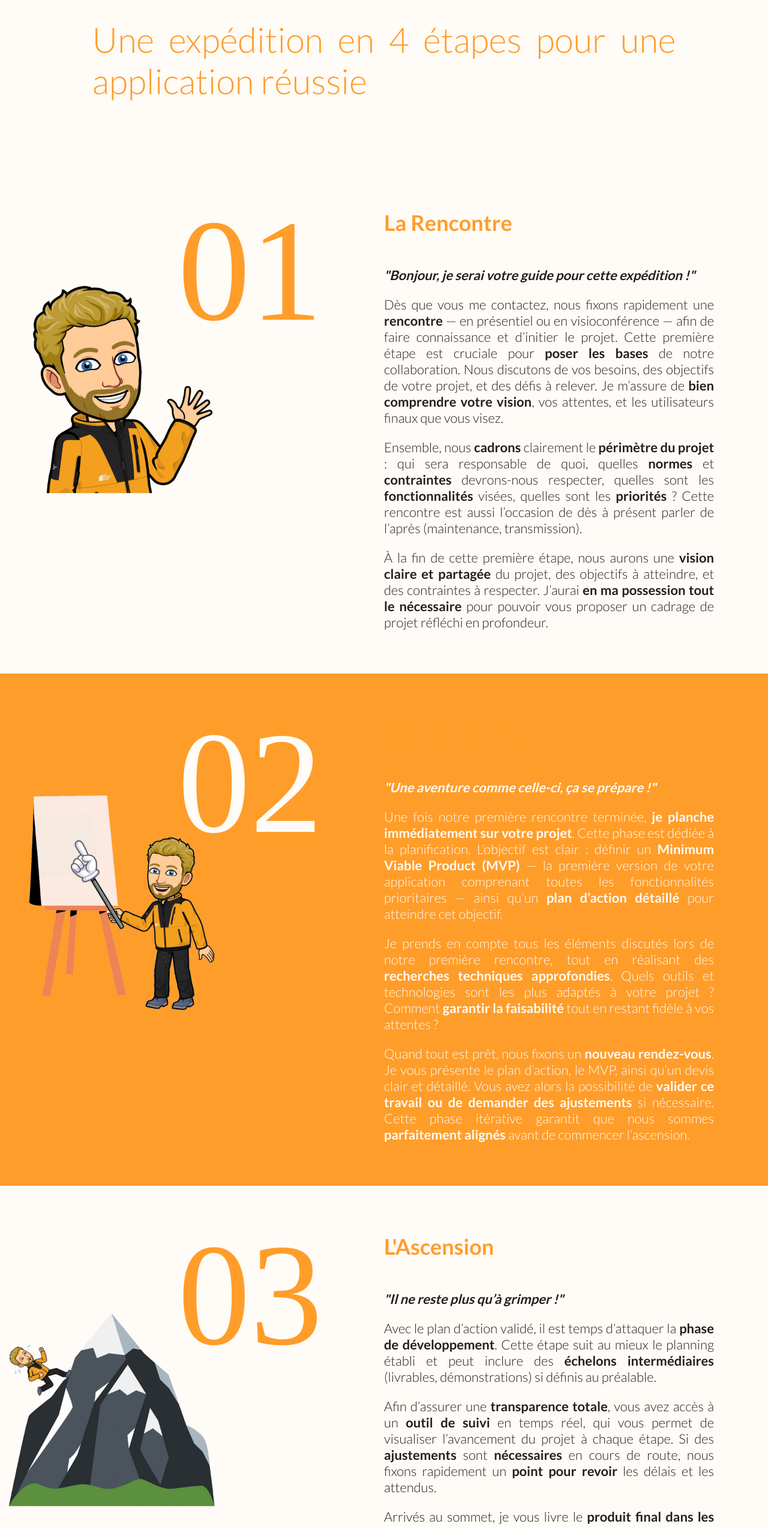
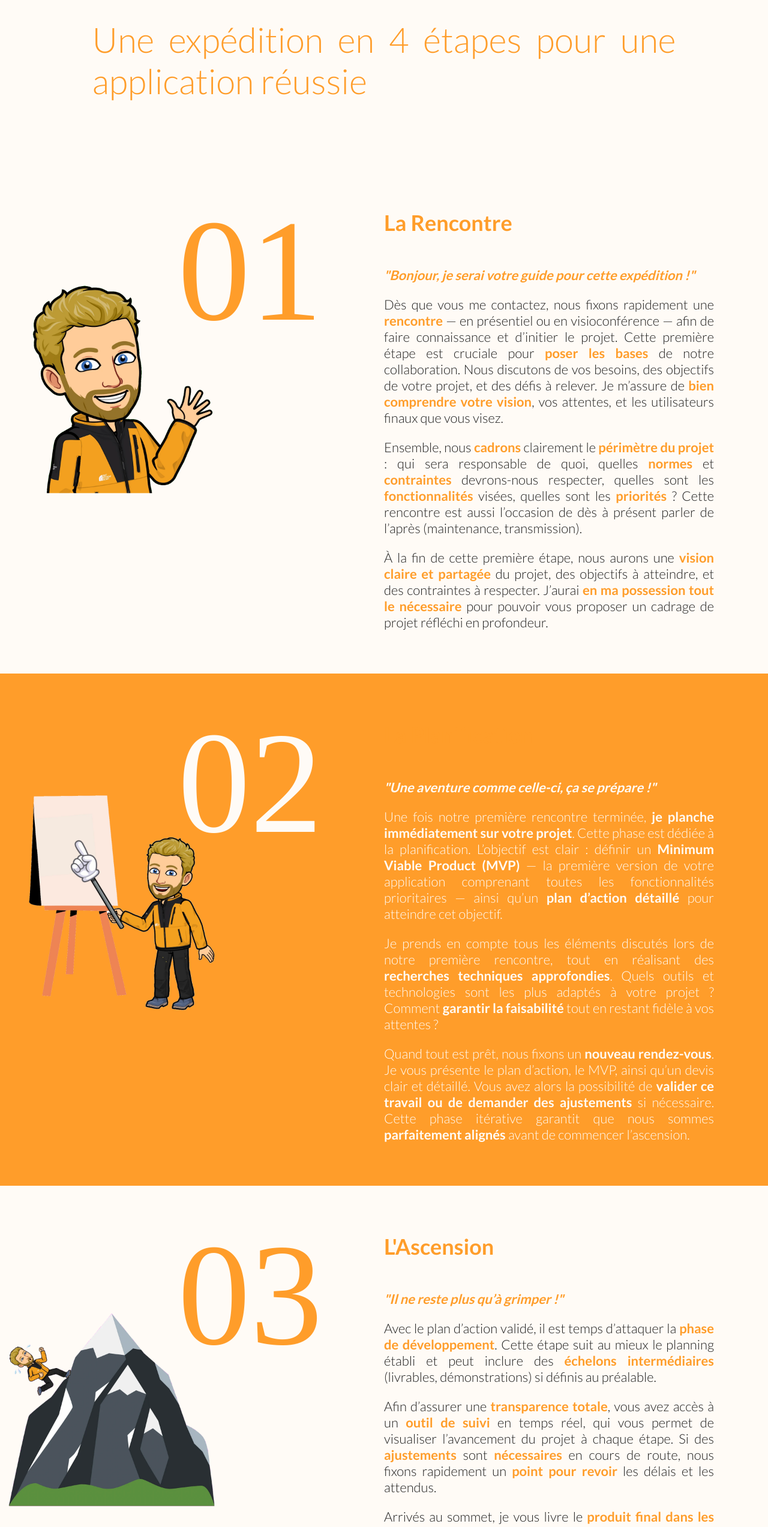
Before and after one commit to remip-dev/mountain-developer-webapp, a Vue app: page /#/method in a window 1280 px wide. Shown: the part 234-2780 px from the top of the page at 60% size. Built offline with nearby package versions, Linux system fonts and the light colour scheme; a web font is replaced by a local one.

Commit message:
refonte text color

```diff
--- a/src/components/StepMethod.vue
+++ b/src/components/StepMethod.vue
@@ -136,6 +136,16 @@ onMounted(() => {
 :deep(.citation) {
   font-weight: 700;
   font-style: italic;
+  color: var(--tertiary-color);
+}
+
+:deep(span) {
+  font-weight: 700;
+  color: var(--tertiary-color);
+}
+
+.beige :deep(span) {
+  color: var(--primary-color);
 }
 
 @media (max-width: 1220px) {
--- a/src/components/projects/FeedbackClient.vue
+++ b/src/components/projects/FeedbackClient.vue
@@ -11,7 +11,7 @@ defineProps<{
     <div class="client-container">
       <img src="@/assets/icons/client.svg" />
       <p>{{ feedback.name }}</p>
-      <p>{{ feedback.client }}</p>
+      <p class="bold">{{ feedback.client }}</p>
     </div>
     <div class="rating-container">
       <RatingScale class="scale" :mark="feedback.rating" />
@@ -60,6 +60,10 @@ defineProps<{
   gap: 10px;
 }
 
+.bold {
+  font-weight: 700;
+}
+
 @media (max-width: 600px) {
   .container {
     padding: 20px;
--- a/src/views/HomeView.vue
+++ b/src/views/HomeView.vue
@@ -167,6 +167,7 @@ export default defineComponent({
 
 span {
   font-weight: 700;
+  color: var(--tertiary-color);
 }
 
 @media (max-width: 1220px) {
--- a/src/views/MethodView.vue
+++ b/src/views/MethodView.vue
@@ -55,19 +55,19 @@ onBeforeUnmount(() => {
         title="La Rencontre"
         description='<p><span class="citation">"Bonjour, je serai votre guide pour cette expédition !"</span></p>
         <p>
-          Dès que vous me contactez, nous fixons rapidement une <strong>rencontre</strong> — en présentiel ou en visioconférence —
-          afin de faire connaissance et d’initier le projet. Cette première étape est cruciale pour <strong>poser les bases</strong>
+          Dès que vous me contactez, nous fixons rapidement une <span>rencontre</span> — en présentiel ou en visioconférence —
+          afin de faire connaissance et d’initier le projet. Cette première étape est cruciale pour <span>poser les bases</span>
           de notre collaboration. Nous discutons de vos besoins, des objectifs de votre projet, et des défis à relever.
-          Je m’assure de <strong>bien comprendre votre vision</strong>, vos attentes, et les utilisateurs finaux que vous visez.
+          Je m’assure de <span>bien comprendre votre vision</span>, vos attentes, et les utilisateurs finaux que vous visez.
         </p>
         <p>
-          Ensemble, nous <strong>cadrons</strong> clairement le <strong>périmètre du projet</strong> : qui sera responsable de quoi, quelles <strong>normes</strong> et
-          <strong>contraintes</strong> devrons-nous respecter, quelles sont les <strong>fonctionnalités</strong> visées, quelles sont les <strong>priorités</strong> ? Cette
+          Ensemble, nous <span>cadrons</span> clairement le <span>périmètre du projet</span> : qui sera responsable de quoi, quelles <span>normes</span> et
+          <span>contraintes</span> devrons-nous respecter, quelles sont les <span>fonctionnalités</span> visées, quelles sont les <span>priorités</span> ? Cette
           rencontre est aussi l’occasion de dès à présent parler de l’après (maintenance, transmission).
         </p>
         <p>
-          À la fin de cette première étape, nous aurons une <strong>vision claire et partagée</strong> du projet, des objectifs à
-          atteindre, et des contraintes à respecter. J’aurai <strong>en ma possession tout le nécessaire</strong> pour pouvoir vous
+          À la fin de cette première étape, nous aurons une <span>vision claire et partagée</span> du projet, des objectifs à
+          atteindre, et des contraintes à respecter. J’aurai <span>en ma possession tout le nécessaire</span> pour pouvoir vous
           proposer un cadrage de projet réfléchi en profondeur.
         </p>'
         :color="Color.White"
@@ -81,20 +81,20 @@ onBeforeUnmount(() => {
         title="La Planification"
         description='<p><span class="citation">"Une aventure comme celle-ci, ça se prépare !"</span></p>
         <p>
-          Une fois notre première rencontre terminée, <strong>je planche immédiatement sur votre projet</strong>. Cette phase est dédiée
-          à la planification. L’objectif est clair : définir un <strong>Minimum Viable Product (MVP)</strong> — la première version  de
-          votre application comprenant toutes les fonctionnalités prioritaires — ainsi qu’un <strong>plan d’action détaillé</strong> pour
+          Une fois notre première rencontre terminée, <span>je planche immédiatement sur votre projet</span>. Cette phase est dédiée
+          à la planification. L’objectif est clair : définir un <span>Minimum Viable Product (MVP)</span> — la première version  de
+          votre application comprenant toutes les fonctionnalités prioritaires — ainsi qu’un <span>plan d’action détaillé</span> pour
           atteindre cet objectif.
         </p>
         <p>
-          Je prends en compte tous les éléments discutés lors de notre première rencontre, tout en réalisant des <strong>recherches
-          techniques approfondies</strong>. Quels outils et technologies sont les plus adaptés à votre projet ? Comment <strong>garantir la
-          faisabilité</strong> tout en restant fidèle à vos attentes ?
+          Je prends en compte tous les éléments discutés lors de notre première rencontre, tout en réalisant des <span>recherches
+          techniques approfondies</span>. Quels outils et technologies sont les plus adaptés à votre projet ? Comment <span>garantir la
+          faisabilité</span> tout en restant fidèle à vos attentes ?
         </p>
         <p>
-          Quand tout est prêt, nous fixons un <strong>nouveau rendez-vous</strong>. Je vous présente le plan d’action, le MVP, ainsi qu’un
-          devis clair et détaillé. Vous avez alors la possibilité de <strong>valider ce travail ou de demander des ajustements</strong> si
-          nécessaire. Cette phase itérative garantit que nous sommes <strong>parfaitement alignés</strong> avant de commencer l’ascension.
+          Quand tout est prêt, nous fixons un <span>nouveau rendez-vous</span>. Je vous présente le plan d’action, le MVP, ainsi qu’un
+          devis clair et détaillé. Vous avez alors la possibilité de <span>valider ce travail ou de demander des ajustements</span> si
+          nécessaire. Cette phase itérative garantit que nous sommes <span>parfaitement alignés</span> avant de commencer l’ascension.
         </p>'
         :color="Color.Orange"
       />
@@ -107,17 +107,17 @@ onBeforeUnmount(() => {
         title="L'Ascension"
         description='<p><span class="citation">"Il ne reste plus qu’à grimper !"</span></p>
         <p>
-          Avec le plan d’action validé, il est temps d’attaquer la <strong>phase de développement</strong>. Cette étape suit au mieux
-          le planning établi et peut inclure des <strong>échelons intermédiaires</strong> (livrables, démonstrations) si définis au
+          Avec le plan d’action validé, il est temps d’attaquer la <span>phase de développement</span>. Cette étape suit au mieux
+          le planning établi et peut inclure des <span>échelons intermédiaires</span> (livrables, démonstrations) si définis au
           préalable.
         </p>
         <p>
-          Afin d’assurer une <strong>transparence totale</strong>, vous avez accès à un <strong>outil de suivi</strong> en temps réel, qui vous permet
-          de visualiser l’avancement du projet à chaque étape. Si des <strong>ajustements</strong> sont <strong>nécessaires</strong> en cours de route,
-          nous fixons rapidement un <strong>point pour revoir</strong> les délais et les attendus.
+          Afin d’assurer une <span>transparence totale</span>, vous avez accès à un <span>outil de suivi</span> en temps réel, qui vous permet
+          de visualiser l’avancement du projet à chaque étape. Si des <span>ajustements</span> sont <span>nécessaires</span> en cours de route,
+          nous fixons rapidement un <span>point pour revoir</span> les délais et les attendus.
         </p>
         <p>
-          Arrivés au sommet, je vous livre le <strong>produit final dans les temps</strong> et <strong>testé</strong> de fond en comble.
+          Arrivés au sommet, je vous livre le <span>produit final dans les temps</span> et <span>testé</span> de fond en comble.
         </p>'
         :color="Color.White"
       />
@@ -130,19 +130,19 @@ onBeforeUnmount(() => {
         title="La Redescente"
         description='<p><span class="citation">Nous voilà au sommet ! Mais seule la moitié du chemin est parcourue."</span></p>
         <p>
-          Une fois le produit final livré, <strong>je ne vous laisse pas là-haut tout seul</strong>. Vous bénéficiez d’une <strong>période de
-          garantie de trois mois</strong> pour détecter le moindre bug. Tous les problèmes qui rentrent dans le cahier des
-          charges seront <strong>corrigés gratuitement</strong>.
+          Une fois le produit final livré, <span>je ne vous laisse pas là-haut tout seul</span>. Vous bénéficiez d’une <span>période de
+          garantie de trois mois</span> pour détecter le moindre bug. Tous les problèmes qui rentrent dans le cahier des
+          charges seront <span>corrigés gratuitement</span>.
         </p>
         <p>
-          C’est aussi le moment de discuter de <strong>l’avenir de votre application</strong>. Si vous le souhaitez et si ce n’est pas
-          déjà fait, nous pourrons mettre en place un <strong>contrat de maintenance</strong> pour assurer la pérennité de votre projet.
-          Ensemble, nous veillons à ce que <strong>votre application continue de fonctionner à son meilleur niveau</strong>, bien après
+          C’est aussi le moment de discuter de <span>l’avenir de votre application</span>. Si vous le souhaitez et si ce n’est pas
+          déjà fait, nous pourrons mettre en place un <span>contrat de maintenance</span> pour assurer la pérennité de votre projet.
+          Ensemble, nous veillons à ce que <span>votre application continue de fonctionner à son meilleur niveau</span>, bien après
           l’ascension.
         </p>
         <p>
-          Enfin, <strong>si l’envie vous prend</strong> de lancer de nouveaux défis, nous pourrons repartir ensemble pour une nouvelle
-          ascension, en reprenant à l’étape 01 pour <strong>concevoir la v2</strong> de votre projet !
+          Enfin, <span>si l’envie vous prend</span> de lancer de nouveaux défis, nous pourrons repartir ensemble pour une nouvelle
+          ascension, en reprenant à l’étape 01 pour <span>concevoir la v2</span> de votre projet !
         </p>'
         :color="Color.Orange"
       />
```
